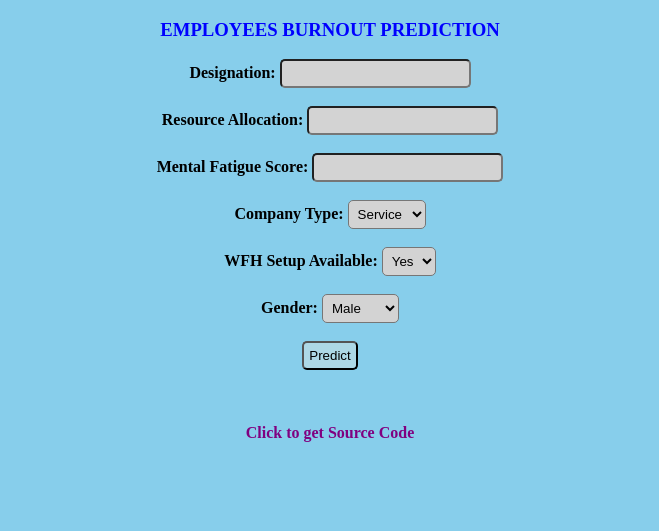
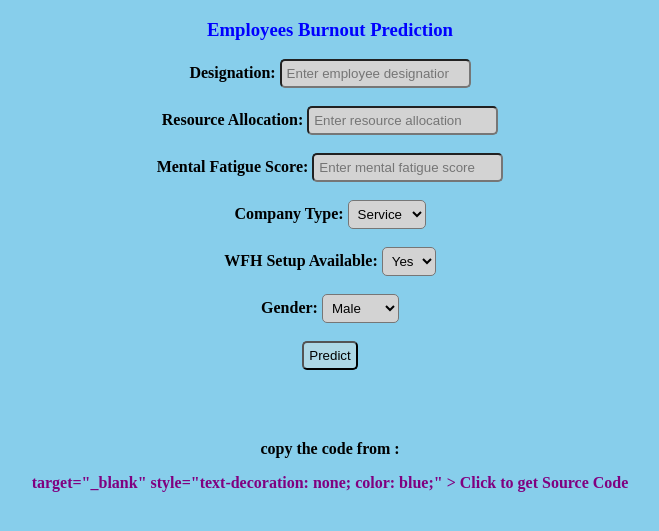
Before and after one commit to gautham8325/EBP, a Flask app: page / in a window 1280 px wide. Shown: the top 531 px of the page, without its empty margins (310-969 px from the left). Run offline with Flask 3, Linux system fonts and the light colour scheme; parts of the project's set-up code (start-up, migrations or seed data) failed here and were passed over.

Commit message:
Update index.html

```diff
--- a/templates/index.html
+++ b/templates/index.html
@@ -1,49 +1,60 @@
 <!DOCTYPE html>
 <html lang="en">
 <head>
-    <title>EMPLOYEES BURNOUT PRDICTION</title>
-    <link rel="stylesheet" href ='static/styles.css'>
+    <meta charset="UTF-8">
+    <meta name="viewport" content="width=device-width, initial-scale=1.0">
+    <title>Employees Burnout Prediction</title>
+    <link rel="stylesheet" href="styles.css">
 </head>
 <body>
-    <h3>EMPLOYEES BURNOUT PREDICTION</h3>
+    <h3>Employees Burnout Prediction</h3>
 
-        <form  action="/predict"  method="post">
+    <!-- Form to gather input data for burnout prediction -->
+    <form action="/predict" method="post">
         <label for="designation">Designation:</label>
-            <input type="number" id="designation" name="designation" step="0.01" required><br><br>
+        <input type="number" id="designation" name="designation" step="1" required placeholder="Enter employee designation"><br><br>
 
         <label for="resource_allocation">Resource Allocation:</label>
-            <input type="number" id="resource_allocation" name="resource_allocation" step="0.01" required><br><br>
+        <input type="number" id="resource_allocation" name="resource_allocation" step="0.01" required placeholder="Enter resource allocation"><br><br>
 
         <label for="mental_fatigue_score">Mental Fatigue Score:</label>
-            <input type="number" id="mental_fatigue_score" name="mental_fatigue_score" step="0.01" required><br><br>
+        <input type="number" id="mental_fatigue_score" name="mental_fatigue_score" step="0.01" required placeholder="Enter mental fatigue score"><br><br>
 
         <label for="company_type">Company Type:</label>
-            <select name="company_type" id="company_type">
+        <select name="company_type" id="company_type" required>
             <option value="Service">Service</option>
             <option value="Product">Product</option>
         </select><br><br>
 
         <label for="wfh_setup_available">WFH Setup Available:</label>
-            <select name="wfh_setup_available" id="wfh_setup_available">
+        <select name="wfh_setup_available" id="wfh_setup_available" required>
             <option value="Yes">Yes</option>
             <option value="No">No</option>
         </select><br><br>
 
         <label for="gender">Gender:</label>
-            <select name="gender" id="gender">
+        <select name="gender" id="gender" required>
             <option value="Male">Male</option>
             <option value="Female">Female</option>
         </select><br><br>
-            <input type="submit" value="Predict" class="button-green" >
+
+        <input type="submit" value="Predict" class="button-green">
     </form>
 
+    <!-- Display prediction result if available -->
     {% if prediction %}
-        <h1 align="center"> <span style="color: green;">Burnout Rate:</span> <span style="color: red;">{{ prediction }}</span></h1>
+        <h1 text-align ="center">
+            <span style="color: green;">Burnout Rate:</span>
+            <span style="color: red;">{{ prediction }}</span>
+        </h1>
     {% endif %}
 
     <br><br><br>
+
+    <!-- Link to the GitHub repository -->
     <div class="centered-container">
-                <a href="https://github.com/usmanbvp/Employees-Burnout-Analysis-and-Prediction.git" >Click to get Source Code</a>
+        <p>copy the code from :</p><a href="https://github.com/gautham8325/Employee-burnout-prediction-using-Machine-Learning" >target="_blank" style="text-decoration: none; color: blue;" > Click to get Source Code</a>
+
     </div>
 
 </body>
```
Lines whose indentation alone changed are shown as unchanged.
